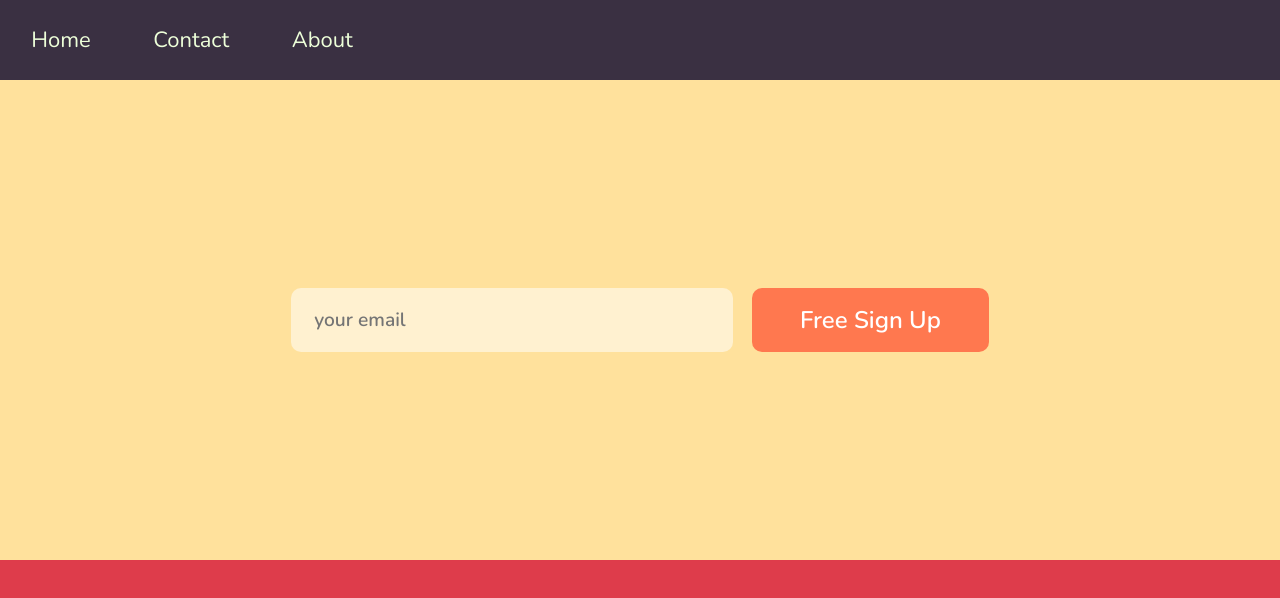
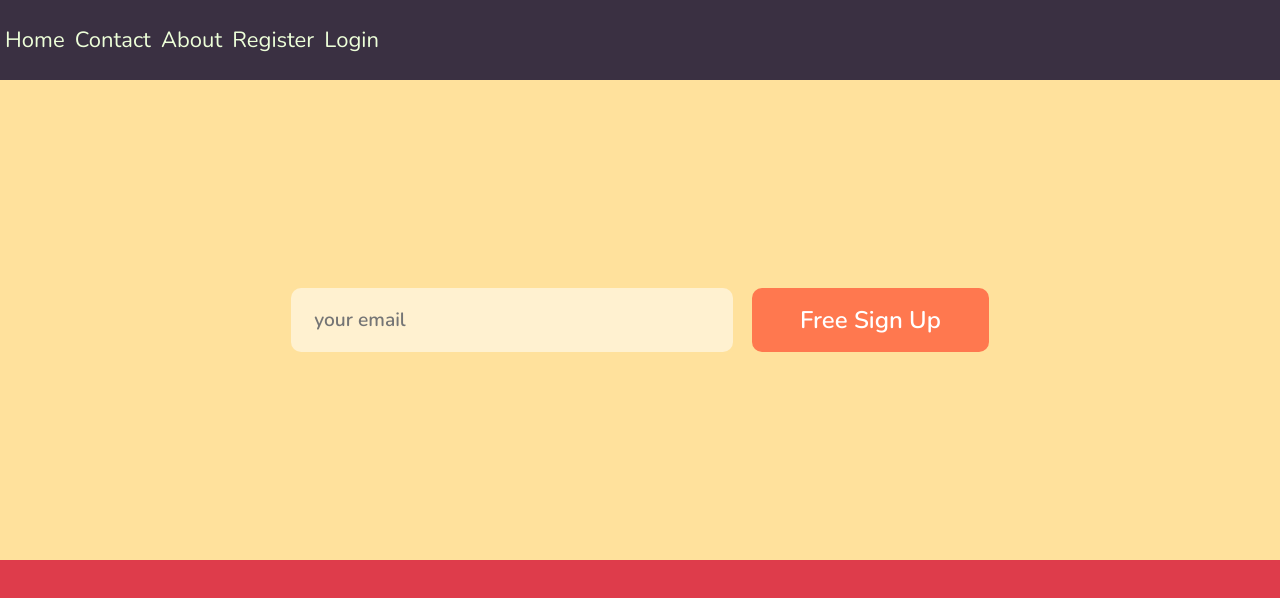
Before and after one commit to fletcher-greg/trello-clone, a React (Create React App) app: page / in a window 1280 px wide. Shown: the top 598 px of the page. Built offline with nearby package versions, Linux system fonts and the light colour scheme.

Commit message:
add login and register to nav

```diff
--- a/src/components/nav/index.js
+++ b/src/components/nav/index.js
@@ -14,6 +14,12 @@
         <li>
           <Link to="/about">About</Link>
         </li>
+        <li>
+          <Link to="/register">Register</Link>
+        </li>
+        <li>
+          <Link to="/login">Login</Link>
+        </li>
       </ul>
     </section>
   </nav>
```
